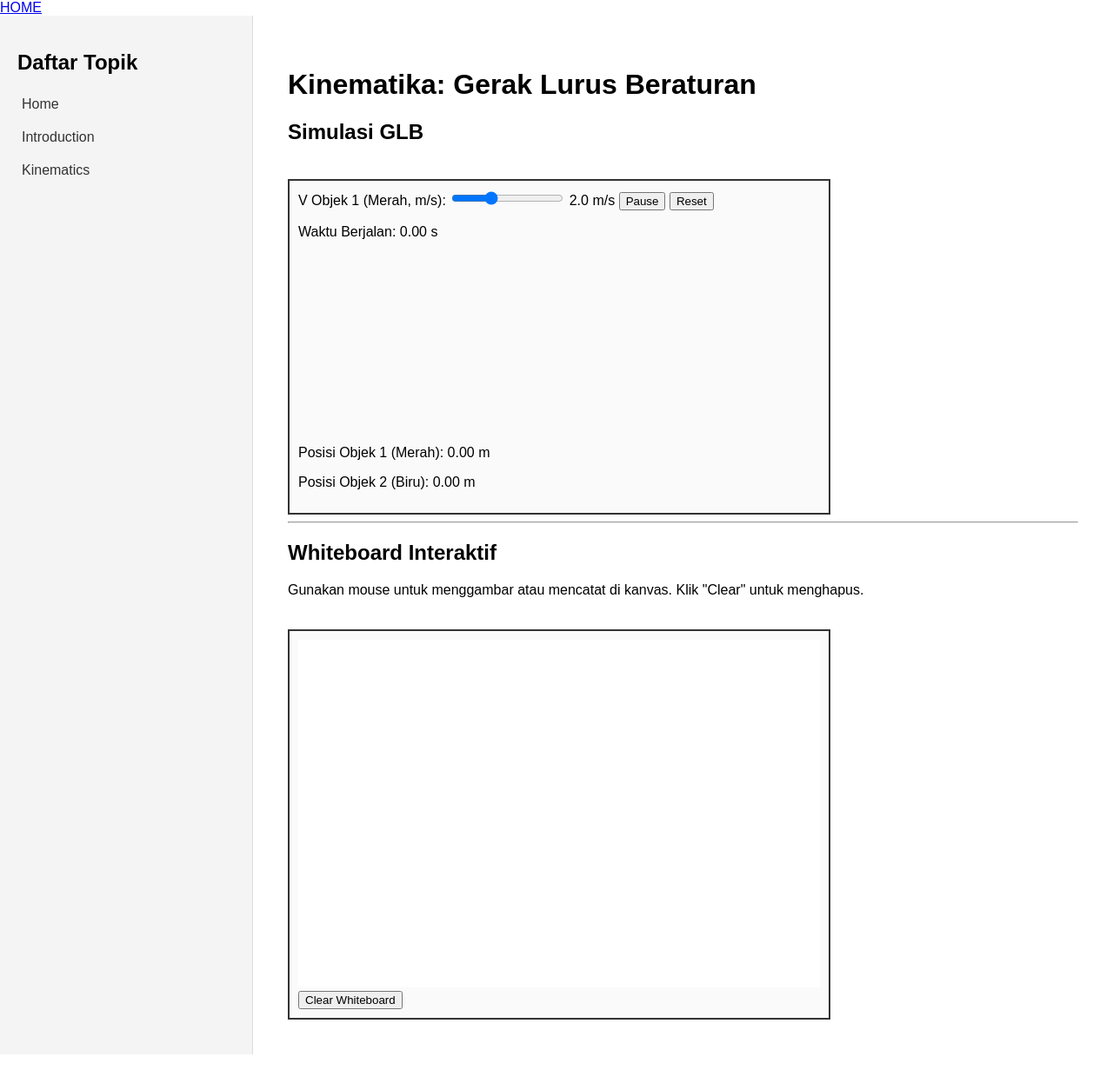
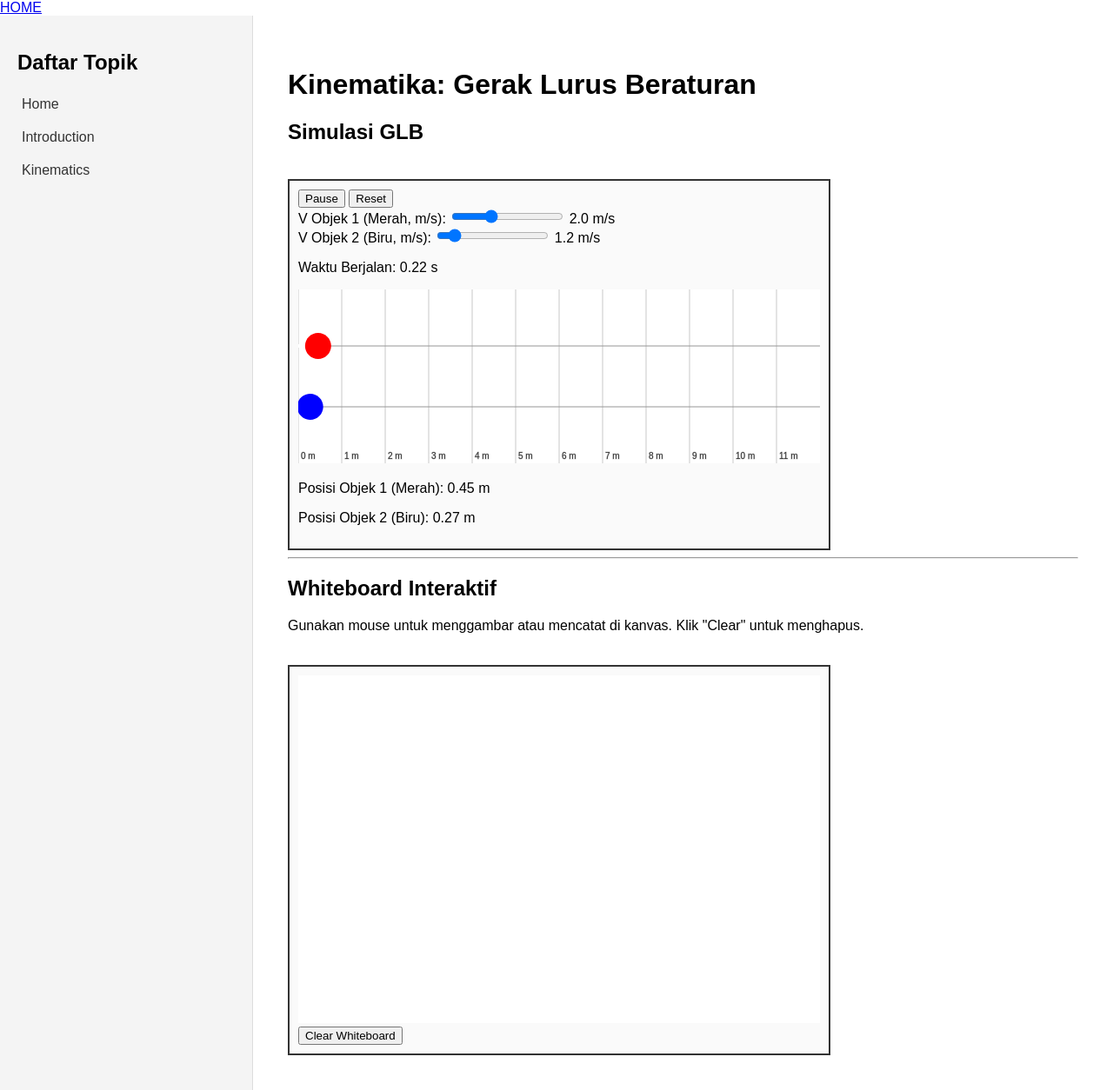
Before and after one commit to alasyariyphysics/physicsdigle, a Jekyll site: the page built from topics/simulasi-glb.html, in a window 1280 px wide. Shown: the whole page at 87% size. Built offline with Jekyll 4.4.1, drawn with Linux system fonts in a browser that asks for light colours; nearby versions of some CDN libraries; before the commit the page ends 1213 px from its top, so only the background shows below that.

Commit message:
Update simulasi-glb.html

```diff
--- a/topics/simulasi-glb.html
+++ b/topics/simulasi-glb.html
@@ -10,14 +10,24 @@ title: Simulasi GLB & Whiteboard
 
     <div class="simulation-container">
         <div class="controls">
-            <label>V Objek 1 (Merah, m/s):
-                <input type="range" id="speedInput" min="0.5" max="5" value="2" step="0.5" oninput="updateSpeed(this.value)">
-                <span id="speedDisplay">2.0</span> m/s
-            </label>
-
             <button id="pauseButton" onclick="togglePause()">Pause</button>
             <button id="resetButton" onclick="resetSimulation()">Reset</button>
         </div>
+
+        <div class="input-control">
+            <label>V Objek 1 (Merah, m/s):
+                <input type="range" id="speedInput1" min="0.5" max="5" value="2" step="0.5" oninput="updateSpeed(1, this.value)">
+                <span id="speedDisplay1">2.0</span> m/s
+            </label>
+        </div>
+
+        <div class="input-control">
+            <label>V Objek 2 (Biru, m/s):
+                <input type="range" id="speedInput2" min="0.5" max="5" value="1.2" step="0.5" oninput="updateSpeed(2, this.value)">
+                <span id="speedDisplay2">1.2</span> m/s
+            </label>
+        </div>
+
 
         <p>Waktu Berjalan: <span id="timeDisplay">0.00</span> s</p>
 
```
